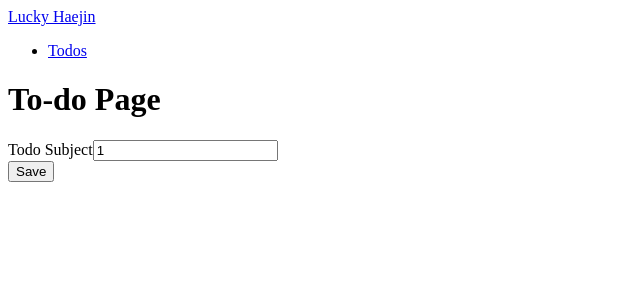
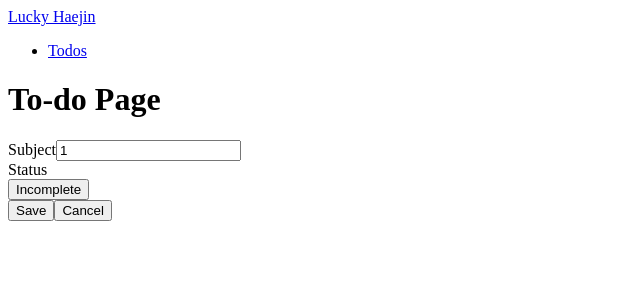
Before and after one commit to haejin-park/basic, a Vue app: page /todos/1 in a window 1280 px wide. Shown: the top 300 px of the page, without its empty margins (0-640 px from the left). Built offline with nearby package versions, Linux system fonts and the light colour scheme; data requests are answered from the project's data file; the HTML template or start-up script is replaced by a standard one.

Commit message:
make todo page component-2(toggleTodoStatus, moveToListPage)

```diff
--- a/src/pages/todos/_id.vue
+++ b/src/pages/todos/_id.vue
@@ -4,21 +4,52 @@
         Loading...
     </div>
     <form v-else>
-        <div class="form-group">
-            <label>Todo Subject</label>
-            <input v-model="todo.subject" type="text" class="form-control">
+        <div class="row">
+            <div class="col-6">
+                <div class="form-group">
+                    <label>Subject</label>
+                    <input
+                        v-model="todo.subject"
+                        type="text"
+                        class="form-control"
+                    >
+                </div>
+            </div>
+            <div class="col-6">
+                <div class="form-group">
+                    <label>Status</label>
+                    <div>
+                        <button
+                            class="btn"
+                            :class="todo.completed? 'btn-success' : 'btn-danger'"
+                            @click="togglTodoStatus"
+                        >
+                            {{todo.completed? 'Completed': 'Incomplete'}}
+                        </button>
+                    </div>
+                </div>
+            </div>
         </div>
-        <button class="btn btn-primary">Save</button>
+        <button type="submit" class="btn btn-primary">
+            Save
+        </button>
+        <button
+            class="btn btn-outline-dark ml-2"
+            @click="moveTodoListPage"
+        >
+            Cancel
+        </button>
     </form>
 </template>
 
 <script>
 import {ref} from 'vue';
-import {useRoute} from 'vue-router';
+import {useRoute,useRouter} from 'vue-router';
 import axios from 'axios'
 export default {
     setup() {
         const route = useRoute();
+        const router = useRouter();
         const todo = ref(null);
         const loading = ref(true);
         const getTodo = async () => {
@@ -26,13 +57,22 @@ export default {
             todo.value = res.data;
             loading.value = false;
         }
+        const toggleTodoStatus = () => {
+            todo.value.complted = !todo.value.completed;
+        }
+        const moveTodoListPage = () => {
+            router.push({
+                name:'Todos'
+            })
+        };
         getTodo();
         return {
             todo,
-            loading
+            loading,
+            toggleTodoStatus,
+            moveTodoListPage
         }
     }
-
 }
 </script>
 
```
